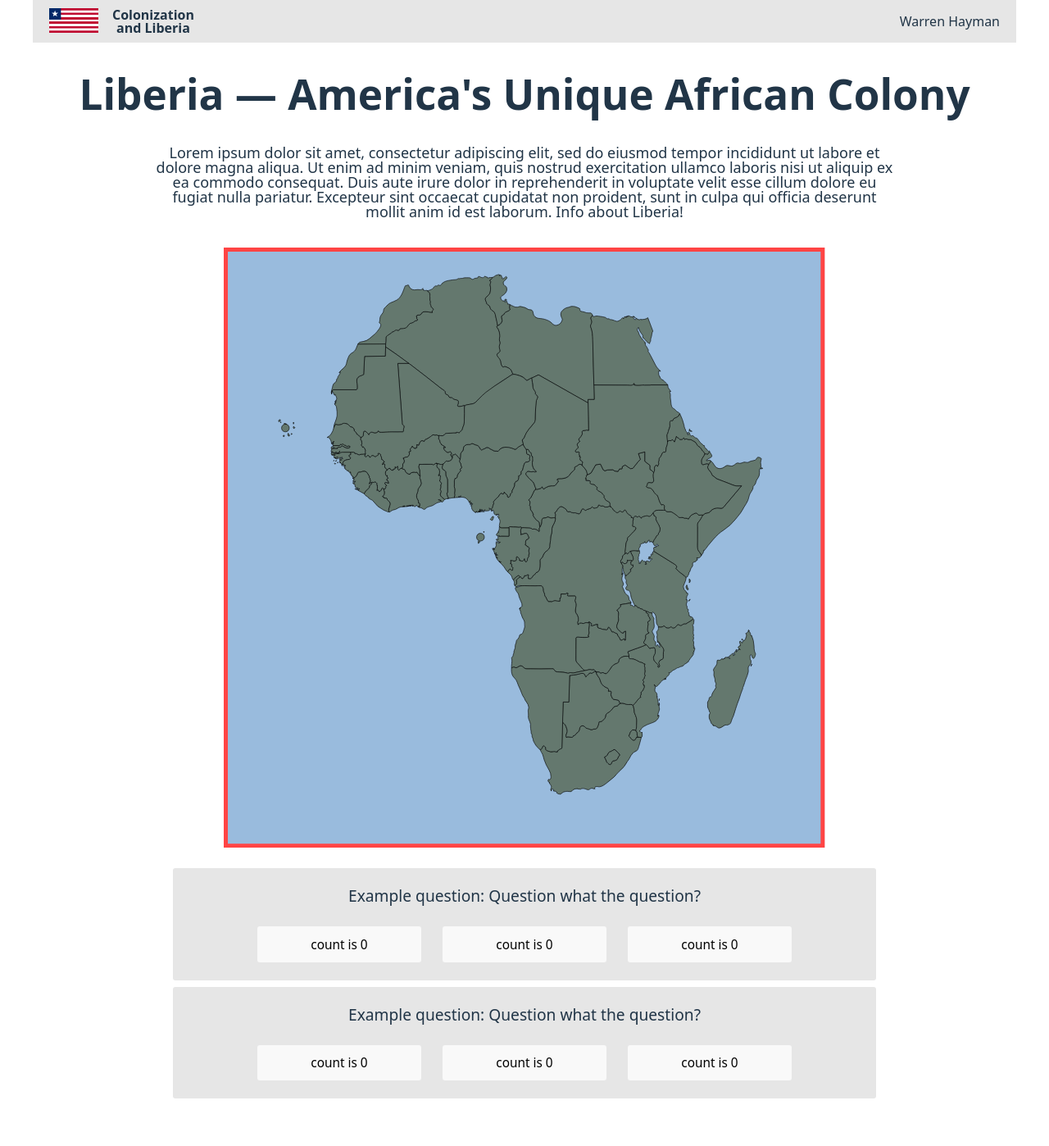
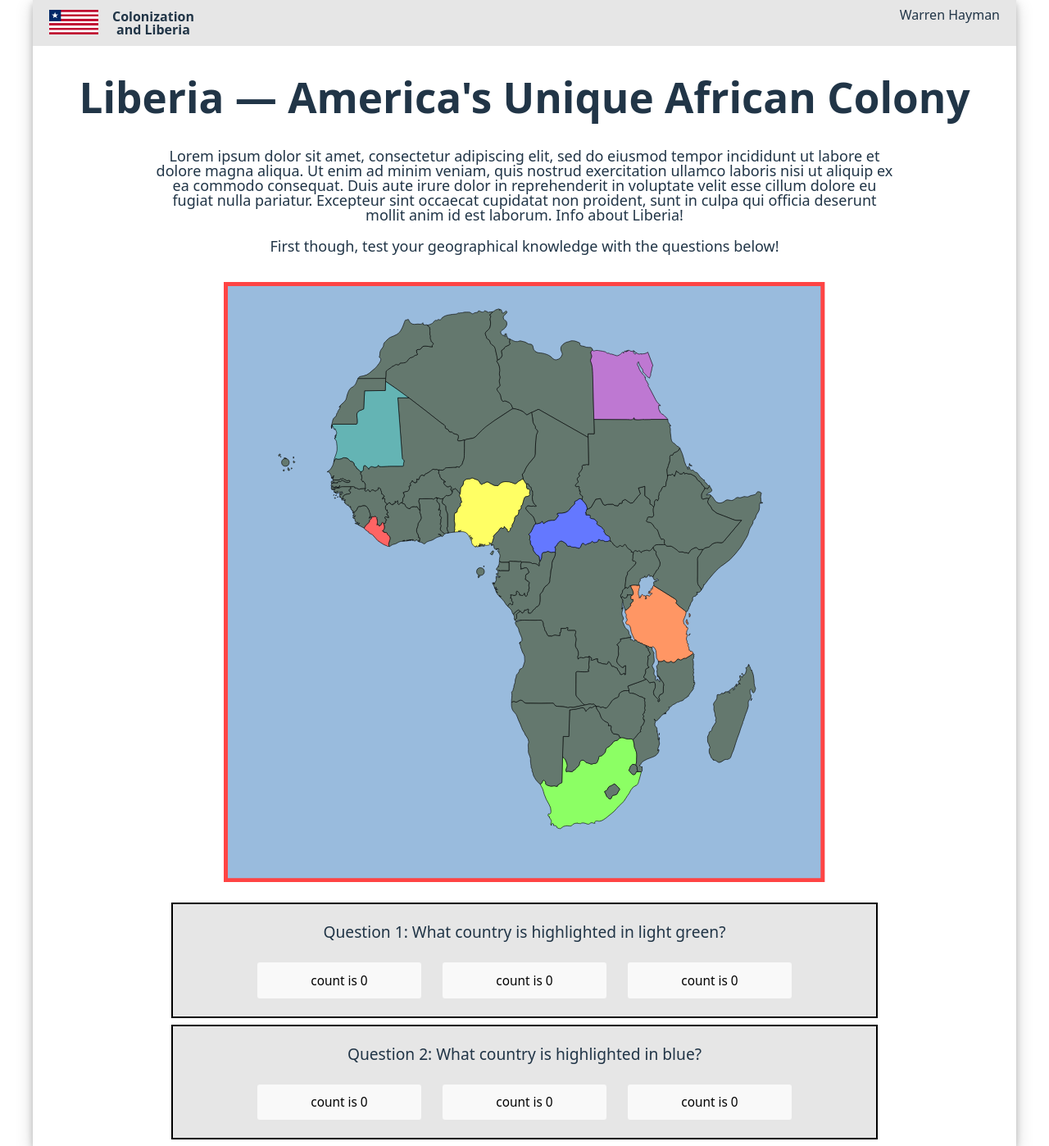
Before and after one commit to OscarEpsilon/gabbi-liberia, a React (Vite) app: page / in a window 1280 px wide. Shown: the whole page at 82% size. Before the commit the page ends 1348 px from the top, so only its background shows below. Built offline with nearby package versions, Linux system fonts and the light colour scheme.

Commit message:
very little

```diff
--- a/src/Home.jsx
+++ b/src/Home.jsx
@@ -11,31 +11,33 @@ const Home = () => {
       <h1>Liberia &mdash; America's Unique African Colony</h1>
       <div className="content">
         <p>
-        Lorem ipsum dolor sit amet, consectetur adipiscing elit, sed do eiusmod tempor incididunt ut labore et dolore magna aliqua. Ut enim ad minim veniam, quis nostrud exercitation ullamco laboris nisi ut aliquip ex ea commodo consequat. Duis aute irure dolor in reprehenderit in voluptate velit esse cillum dolore eu fugiat nulla pariatur. Excepteur sint occaecat cupidatat non proident, sunt in culpa qui officia deserunt mollit anim id est laborum.
-        Info about Liberia!
+        Lorem ipsum dolor sit amet, consectetur adipiscing elit, sed do eiusmod tempor incididunt ut labore et dolore magna aliqua. Ut enim ad minim veniam, quis nostrud exercitation ullamco laboris nisi ut aliquip ex ea commodo consequat. Duis aute irure dolor in reprehenderit in voluptate velit esse cillum dolore eu fugiat nulla pariatur. Excepteur sint occaecat cupidatat non proident, sunt in culpa qui officia deserunt mollit anim id est laborum. Info about Liberia!
+        </p>
+        <p>
+          First though, test your geographical knowledge with the questions below!
         </p>
       </div>
       <AfMap />
       <div className="quiz">
         <div>
           <p className="quizq">
-            Example question: Question what the question?
+            Question 1:  What country is highlighted in light green?
           </p>
         </div>
-        <button onClick={() => setCount((count) => count + 1)}>
+        <button onClick={() => setCount((count) => 1)}>
           count is {count}
         </button>
-        <button onClick={() => setCount((count) => count + 1)}>
+        <button onClick={() => setCount((count) => 2)}>
           count is {count}
         </button>
-        <button onClick={() => setCount((count) => count + 1)}>
+        <button onClick={() => setCount((count) => 3)}>
           count is {count}
         </button>
       </div>
       <div className="quiz">
         <div>
           <p className="quizq">
-            Example question: Question what the question?
+             Question 2:  What country is highlighted in blue?
           </p>
         </div>
         <button onClick={() => setCount((count) => count + 1)}>
--- a/src/index.css
+++ b/src/index.css
@@ -3,7 +3,6 @@
   font-family: system-ui, Avenir, Helvetica, Arial, sans-serif;
   line-height: 1;
   font-weight: 400;
-
   color: rgba(0, 0, 0, 0.87);
   background-color: #999999;
 
@@ -26,6 +25,7 @@ h1 {
 
 p {
   margin: 0;
+  margin-bottom: 20px;
 }
 
 button {
@@ -76,10 +76,39 @@ path:hover {
   margin: 0 auto;
   text-align: center;
   background-color: white;
+  box-shadow: 0 4px 8px 0 rgba(0, 0, 0, 0.2), 0 6px 20px 0 rgba(0, 0, 0, 0.19);
 }
 
 #wrapper {
   margin: 15px;
+}
+
+#South_Africa {
+  fill: rgb(140, 255, 100)
+}
+
+#Liberia {
+  fill: rgb(255, 100, 100)
+}
+
+#Central_African_Republic {
+  fill: rgb(100, 120, 255)
+}
+
+#Nigeria {
+  fill: rgb(255, 255, 100)
+}
+
+#Egypt {
+  fill: rgb(190, 120, 210)
+}
+
+#Tanzania {
+  fill: rgb(255, 150, 100)
+}
+
+#Mauritania {
+  fill: rgb(100, 180, 180)
 }
 
 .quiz {
@@ -90,7 +119,8 @@ path:hover {
   margin-bottom: 8px;
   background-color: rgb(230 230 230);
   padding: 9px;
-  border-radius: 3px;
+  border: 2px solid;
+  border-color: rgb(0, 0, 0);
 }
 
 .content {
@@ -119,6 +149,7 @@ path:hover {
 
 .titleText {
   font-weight: 700;
+  margin-bottom: 0px;
 }
 
 a {
```
